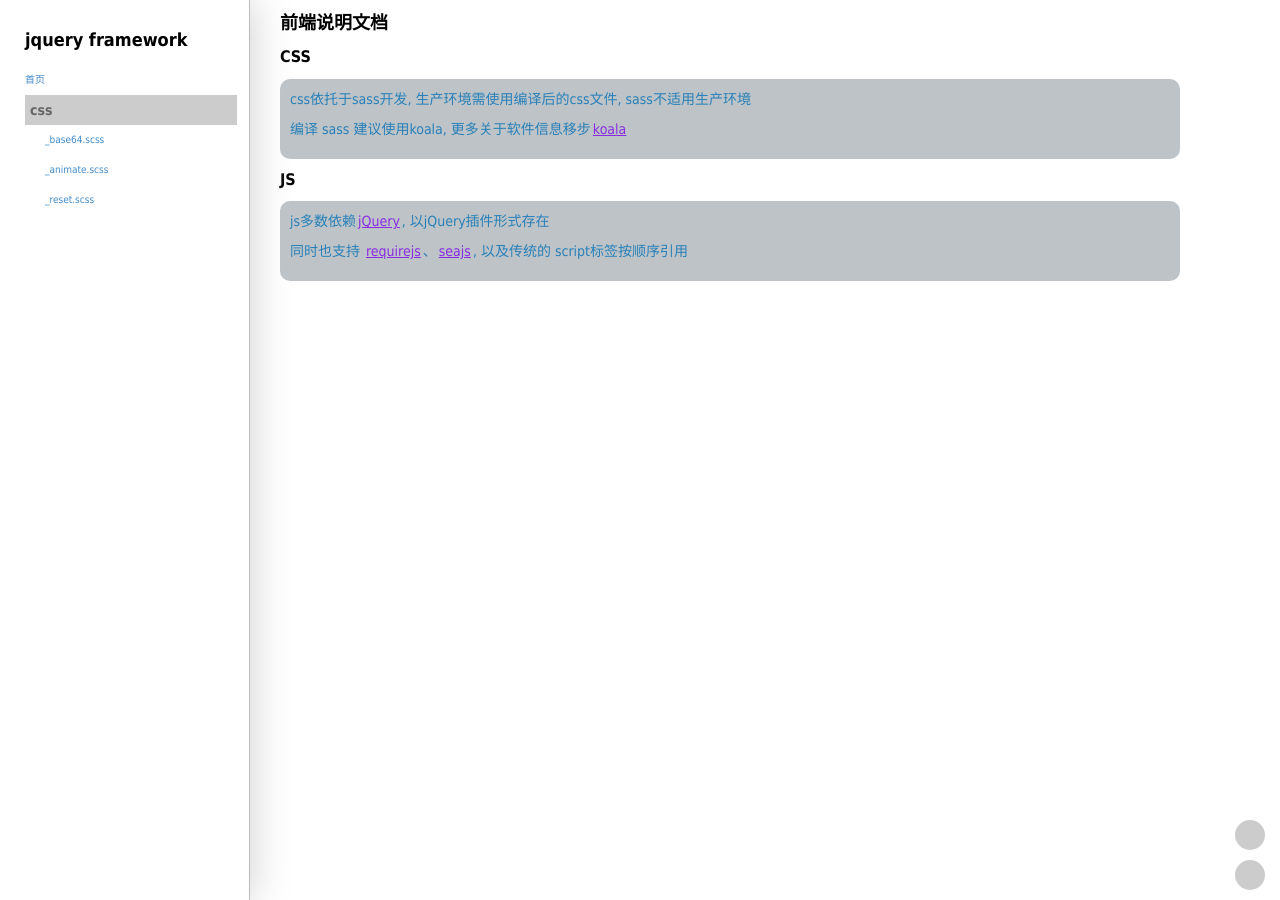
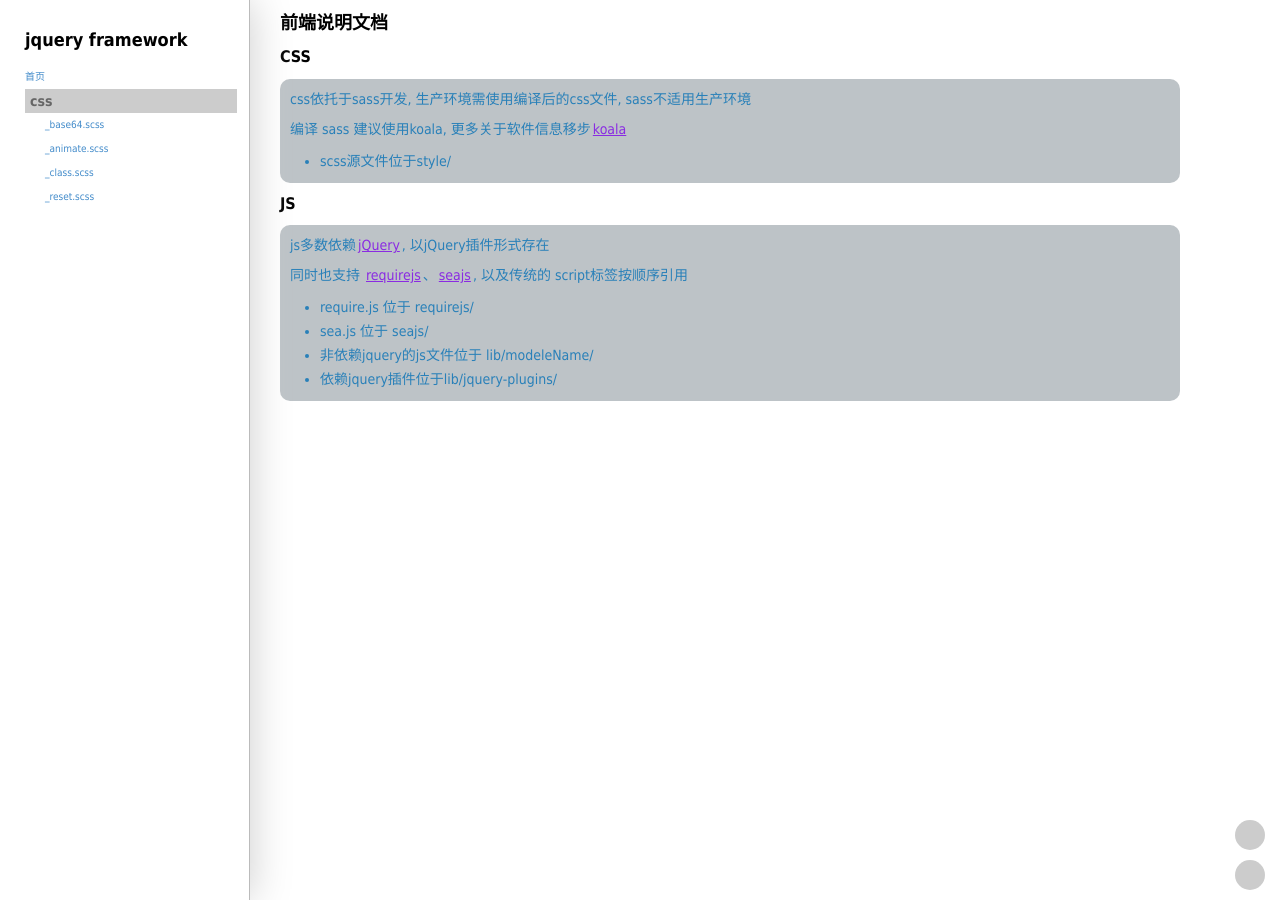
Before and after one commit to pengfeiWang/jquery-framework, a Jekyll site: the page built from index.html, in a window 1280 px wide. Built offline with Jekyll 4.4.1, drawn with Linux system fonts in a browser that asks for light colours.

Commit message:
add _class

```diff
--- a/_posts/css/2015-09-10-_reset.html
+++ b/_posts/css/2015-09-10-_reset.html
@@ -5,10 +5,8 @@ categories: doc_css
 ---
 
 <h3>_reset.scss</h3>
-
-<p>
- _reset.scss文件存在于 base/ 文件夹下
-
+<p><strong>path:</strong> base/ </p>
+<p class="desc">
  文件只作为重置样式， 以及极少数的通用类
 </p>
 
--- a/_posts/css/2015-09-11-base64.html
+++ b/_posts/css/2015-09-11-base64.html
@@ -5,8 +5,8 @@ categories: doc_css
 ---
 
 <h3>_base64.scss</h3>
-
-<p>
+<p><strong>path:</strong> base64-file/ </p>
+<p class="desc">
   _base64 主要为了 兼容IE8加载一些GIF, 以及半透明文件
   <br>
   IE8下使用滤镜做半透明的话, 把透明层的其他内容也会半透明, 所以还是建议使用半透明文件
@@ -18,7 +18,7 @@ categories: doc_css
 
 
 
-{% highlight scss %}
+{% highlight javascript %}
   /* base64 提供的一些 scss 变量 */
   /* loading gif图标  */
   $loading
--- a/css/app.css
+++ b/css/app.css
@@ -2,6 +2,16 @@
 	h1,h2,h3,h4,h5,h6{
 		margin: 0;
 	}
+	ol{
+		padding-left: 30px;
+	}
+	ol,ol li{
+		list-style: initial;
+	}
+	ol li{
+		line-height: 24px;
+	}
+
 	.aside-title{
 		height: 30px; line-height: 30px;
 	}
@@ -102,12 +112,19 @@
 	padding: 10px;
 	margin-bottom: 10px;
 }
+p.desc{
+	background-color: #f8f8f8;
+	color:#444;
+	padding: 20px;
+	border-radius: 20px;
+	font-size: 12px;
+}
 /* nav */
 .nav{}
 
 	.nav li{
-		min-height: 30px;
-		line-height: 30px;
+		min-height: 24px;
+		line-height: 24px;
 	}
 	.nav li p{
 		background: #ccc;
--- a/index.html
+++ b/index.html
@@ -10,6 +10,12 @@ title: 支持IE8, seajs, requirejs 依赖jQuery的前端框架
 		<p>
 			编译 sass 建议使用koala,  更多关于软件信息移步<a href="http://koala-app.com/index-zh.html" target="_blank">koala</a>
 		</p>
+
+		<ol>
+			<li>
+				scss源文件位于style/
+			</li>
+		</ol>
 	</div>
 
 <h3>JS</h3>
@@ -20,4 +26,11 @@ title: 支持IE8, seajs, requirejs 依赖jQuery的前端框架
 		<p>
 
 		</p>
+
+		<ol>
+			<li>require.js 位于 requirejs/ </li>
+			<li>sea.js 位于 seajs/</li>
+			<li>非依赖jquery的js文件位于 lib/modeleName/ </li>
+			<li>依赖jquery插件位于lib/jquery-plugins/</li>
+		</ol>
 	</div>
--- a/style/class/_class.scss
+++ b/style/class/_class.scss
@@ -95,7 +95,7 @@
 		}
 	}
 }
-// btn size
+// input size
 @function inputSize($group){
 	@each $a in $input-size-stack{
 		$name: map-get($a, name);
```
Also changed, not shown: _posts/css/2015-09-11-_class.html (added, +63 -0 lines), _posts/css/2015-09-11-animate.html (+5 -4 lines).
